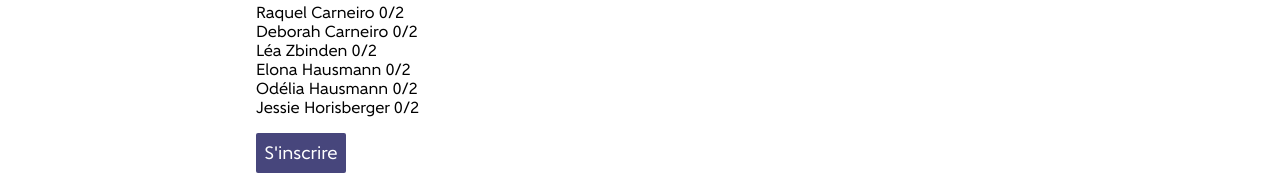
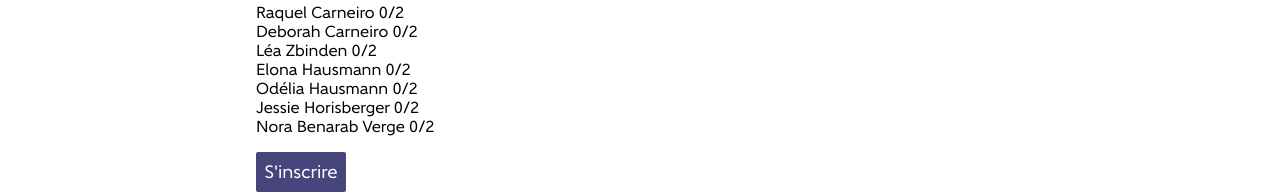
Before and after one commit to doxa-tech/waykup.ch, a plain HTML site: page parrainage.html in a window 1280 px wide. Shown: the part 660-852 px from the top of the page. Drawn offline with Linux system fonts and the light colour scheme; files whose address does not match are found by name.

Commit message:
Camp attendant's list updated

```diff
--- a/parrainage.html
+++ b/parrainage.html
@@ -96,6 +96,7 @@
                         <li>Elona Hausmann 0/2</li>
                         <li>Odélia Hausmann 0/2</li>
                         <li>Jessie Horisberger 0/2</li>
+                        <li>Nora Benarab Verge 0/2</li>
                     </ul>
                 </div>
                 <img class="logoEvent" src="assets/images/logo/waycamp.jpg">
```
